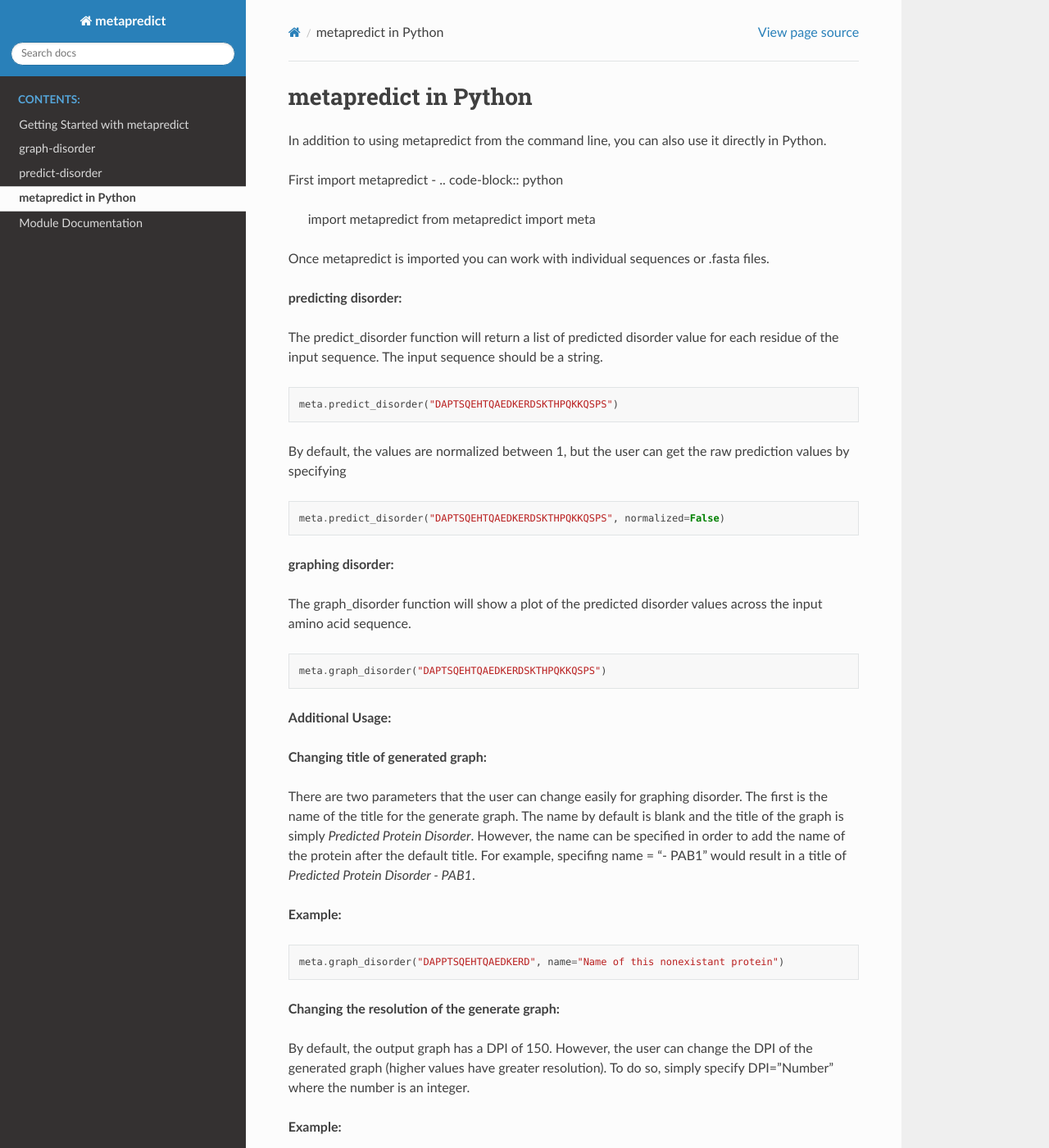
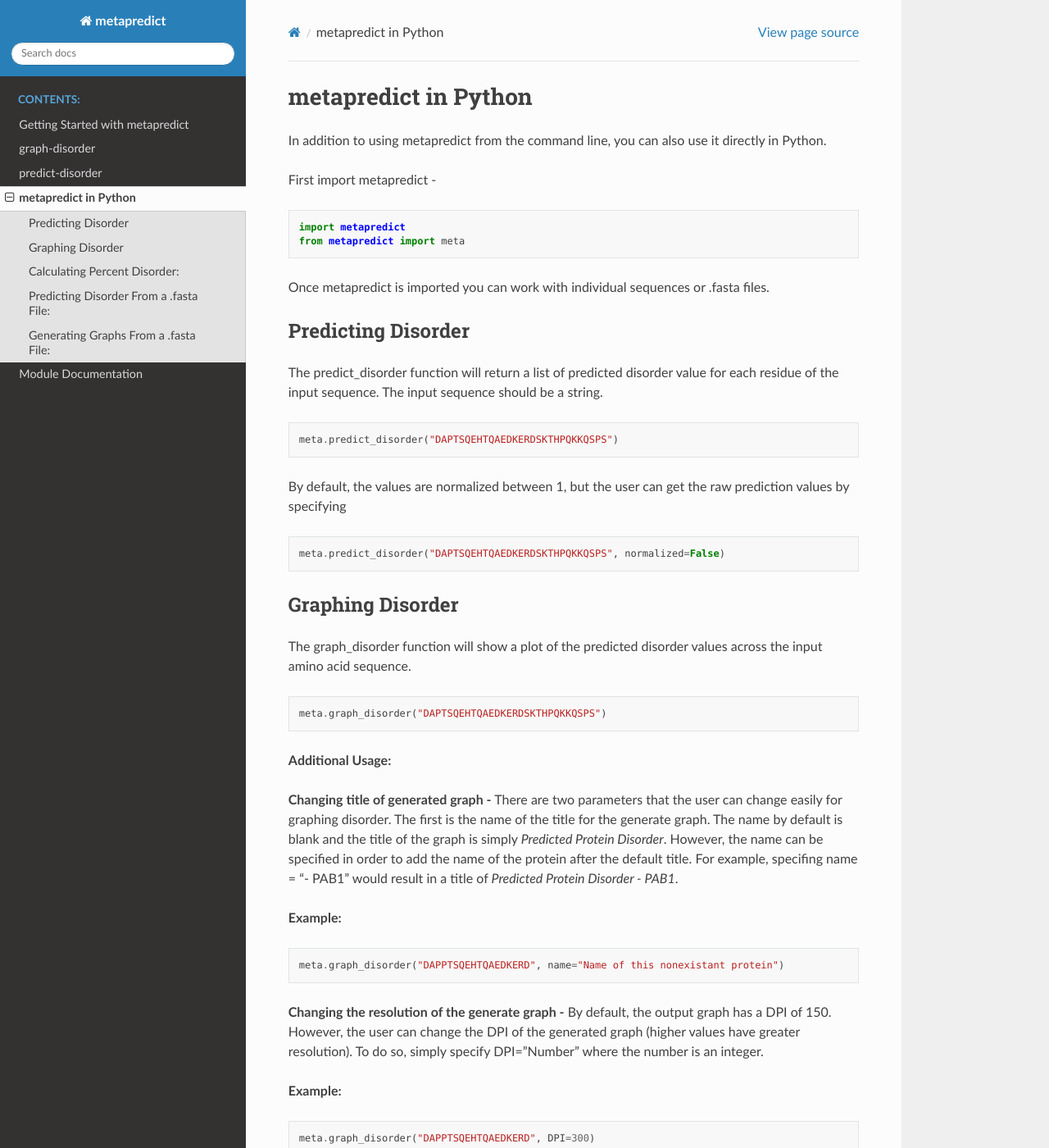
Before and after one commit to idptools/metapredict, a Sphinx documentation site: the page built from docs/usage/using-in-python.rst, in a window 1280 px wide and 1400 px high. Shown: the whole window at 82% size. Built offline with Sphinx 7.4.7 and the Read the Docs theme 2.0.0, drawn with Linux system fonts in a browser that asks for light colours; the version number could not be read and is left out; some of the changed text lies outside the part shown.

Commit message:
more mods to readthedocs stuff

```diff
--- a/docs/usage/predict-disorder.rst
+++ b/docs/usage/predict-disorder.rst
@@ -19,8 +19,8 @@ This will save a .csv file to the location specified by <Path where to save the
 **Additional Usage:**
 
 **Get raw prediction values**
+``--no_normalization``
 
-``--no_normalization``
 By default, this will output prediction values that are normalized between 0 and 1. However, some of the raw values from the predictor are slightly less than 0 and slightly greater than 1. The negative values are simply replaced with 0 and the values greater than 1 are replaced with 1 by default. However, if you want raw values, simply add the flag --no_normalization.
 
 **Example:**
--- a/docs/usage/using-in-python.rst
+++ b/docs/usage/using-in-python.rst
@@ -4,6 +4,7 @@ metapredict in Python
 In addition to using metapredict from the command line, you can also use it directly in Python.
 
 First import metapredict -
+
 .. code-block:: python
 
 	import metapredict
@@ -11,7 +12,8 @@ First import metapredict -
 
 Once metapredict is imported you can work with individual sequences or .fasta files.
 
-**predicting disorder:**
+Predicting Disorder
+--------------------
 
 The predict_disorder function will return a list of predicted disorder value for each residue of the input sequence. The input sequence should be a string.
 
@@ -26,7 +28,8 @@ By default, the values are normalized between 1, but the user can get the raw pr
 	meta.predict_disorder("DAPTSQEHTQAEDKERDSKTHPQKKQSPS", normalized=False)
 
 
-**graphing disorder:**
+Graphing Disorder
+------------------
 
 The graph_disorder function will show a plot of the predicted disorder values across the input amino acid sequence.
 
@@ -36,8 +39,7 @@ The graph_disorder function will show a plot of the predicted disorder values ac
 
 **Additional Usage:**
 
-**Changing title of generated graph:**
-
+**Changing title of generated graph -**
 There are two parameters that the user can change easily for graphing disorder. The first is the name of the title for the generate graph. The name by default is blank and the title of the graph is simply *Predicted Protein Disorder*. However, the name can be specified in order to add the name of the protein after the default title. For example, specifing name = "- PAB1" would result in a title of *Predicted Protein Disorder - PAB1*.
 
 **Example:**
@@ -46,8 +48,7 @@ There are two parameters that the user can change easily for graphing disorder.
 
 	meta.graph_disorder("DAPPTSQEHTQAEDKERD", name="Name of this nonexistant protein")
 
-**Changing the resolution of the generate graph:**
-
+**Changing the resolution of the generate graph -**
 By default, the output graph has a DPI of 150. However, the user can change the DPI of the generated graph (higher values have greater resolution). To do so, simply specify DPI="Number" where the number is an integer.
 
 **Example:**
@@ -57,7 +58,8 @@ By default, the output graph has a DPI of 150. However, the user can change the
 	meta.graph_disorder("DAPPTSQEHTQAEDKERD", DPI=300)
 
 
-**Calculating percent disorder:**
+Calculating Percent Disorder:
+-----------------------------
 
 The percent_disorder function will return the percent of disordered residues in a sequence (as a decimal value).
 
@@ -71,10 +73,8 @@ By default, this uses a cutoff predicted value of equal to or greater than 0.5 f
 
 **Additional Usage:**
 
-**Changing cutoff value:**
-
+**Changing cutoff value -**
 If you want to be more strict in what you consider to be disordered for calculating percent disorder of an input sequence, you can simply specify the cutoff value.
-
 
 **Example:**
 
@@ -85,7 +85,8 @@ If you want to be more strict in what you consider to be disordered for calculat
 The higher the cutoff value, the higher the value for any given predicted residue must be greater than or equal to in order to be considered disordered when calculating the final percent disorder for the input sequence.
 
 
-**Predicting disorder from a .fasta file:**
+Predicting Disorder From a .fasta File:
+---------------------------------------
 
 Similar to the command line, you can predict disorder values for the amino acid sequence in a .fasta file. By default, this function will return a dictionary where the keys in the dictionary are the fasta headers and the values are the disorder predictions of the amino acid sequence associated with each fasta header in the original .fasta file.
 
@@ -104,8 +105,7 @@ An actual filepath would look something like:
 
 **Additional Usage:**
 
-**Save the output values:**
-
+**Save the output values -**
 By default the predict_disorder_fasta function will immediately return a dictionary. However, you can also save them to a .csv file by specifying *save=True* and output_path="location you want to save the file to". This will save a file called *predicted_disorder_values.csv* to the location you specify for the output_path
 
 **Example:**
@@ -120,8 +120,7 @@ An actual filepath would look something like:
 
 	meta.predict_disorder_fasta("/Users/thisUser/Desktop/coolSequences.fasta", save=True output_path"/Users/thisUser/Desktop/")
 
-**Specifying the name of the output file:**
-
+**Specifying the name of the output file -**
 By default, the generated .csv file will save as *predicted_disorder_values.csv*. However, you can change the default by specifing output_name="my_cool_file".
 
 **Example:**
@@ -138,7 +137,7 @@ An actual filepath would look something like:
 
 Importantly, you do not need to add the .csv file extension to your file name specified in output_name. However, if you do specify .csv as a file extension, everything should still work.
 
-**Get raw prediction values**
+**Get raw prediction values -**
 By default, this will output prediction values that are normalized between 0 and 1. However, some of the raw values from the predictor are slightly less than 0 and slightly greater than 1. The negative values are simply replaced with 0 and the values greater than 1 are replaced with 1 by default. If you want the raw values simply specify normalized=False.
 
 **Example:**
@@ -148,7 +147,8 @@ By default, this will output prediction values that are normalized between 0 and
 	meta.predict_disorder_fasta("/Users/thisUser/Desktop/coolSequences.fasta", normalized=False)
 
 
-**Generating graphs from a .fasta file:**
+Generating Graphs From a .fasta File:
+-------------------------------------
 
 Similar to the command line, you can graph predicted disorder values for the amino acid sequence in a .fasta file. The graph_disorder_fasta function takes a .fasta file as input and returns a .png for every sequence within the .fasta file. The .png files for each sequence will be saved to wherever the user specifies as the output location. Each file will be named as predicted\_disorder\_ followed by the first 10 characters of the .fasta header (which is typically the unique identifier for the protein). For example, a fasta header of >sp|Q8N6T3|ARFG1_HUMAN will return a file saved as *predicted_disorder_sp|Q8N6T3|.png*. Additionally, the title of each graph is automatically generated and will have the title Predicted Protein Disorder followed by the first 10 characters of the .fasta header. In the previous example, the graph would be titled *Predicted Protein Disorder sp|Q8N6T3|*.
 
@@ -172,8 +172,7 @@ An actual filepath would look something like:
 
 **Additional Usage:**
 
-**Changing resolution of save graphs:**
-
+**Changing resolution of save graphs -**
 By default, the output files have a DPI of 150. However, the user can change the DPI of the output files (higher values have greater resolution but take up more space). To change the DPI, specify DPI=# where # is an whole integer number.
 
 **Example:**
@@ -182,8 +181,7 @@ By default, the output files have a DPI of 150. However, the user can change the
 
 	meta.graph_disorder_fasta("/Users/thisUser/Desktop/coolSequences.fasta", DPI=300, output_path="/Users/thisUser/Desktop/folderForGraphs")
 
-**Remove non-alphabetic characters from file name:**
-
+**Remove non-alphabetic characters from file name -**
 By default, the output files contain characters that are non-alphabetic (example *predicted_disorder_sp|Q8N6T3|.png*). This is not a problem on some operating systems, while others do not allow files to have names that contain certain characters. To get around this, you can add the --remove_characters flag. This will remove all non-alphabetic characters from the .fasta header when saving the file. The previous example with the header >sp|Q8N6T3|ARFG1_HUMAN would now save as *predicted_disorder_spQ8N726AR.png*.
 
 **Example:**
@@ -192,8 +190,7 @@ By default, the output files contain characters that are non-alphabetic (example
 
 	meta.graph_disorder_fasta("/Users/thisUser/Desktop/coolSequences.fasta", DPI=300, output_path="/Users/thisUser/Desktop/folderForGraphs", remove_characters=True)
 
-**Viewing generated graphs without saving:**
-
+**Viewing generated graphs without saving -**
 The default behavior for the graph_disorder_fasta function is to save the generated graphs for viewing elsewhere. However, the user can choose to view the generated graphs without saving them.
 
 **WARNING:**
```
Also changed, not shown: docs/usage/graph-disorder.rst (+6 -1 lines), 12 other files.
